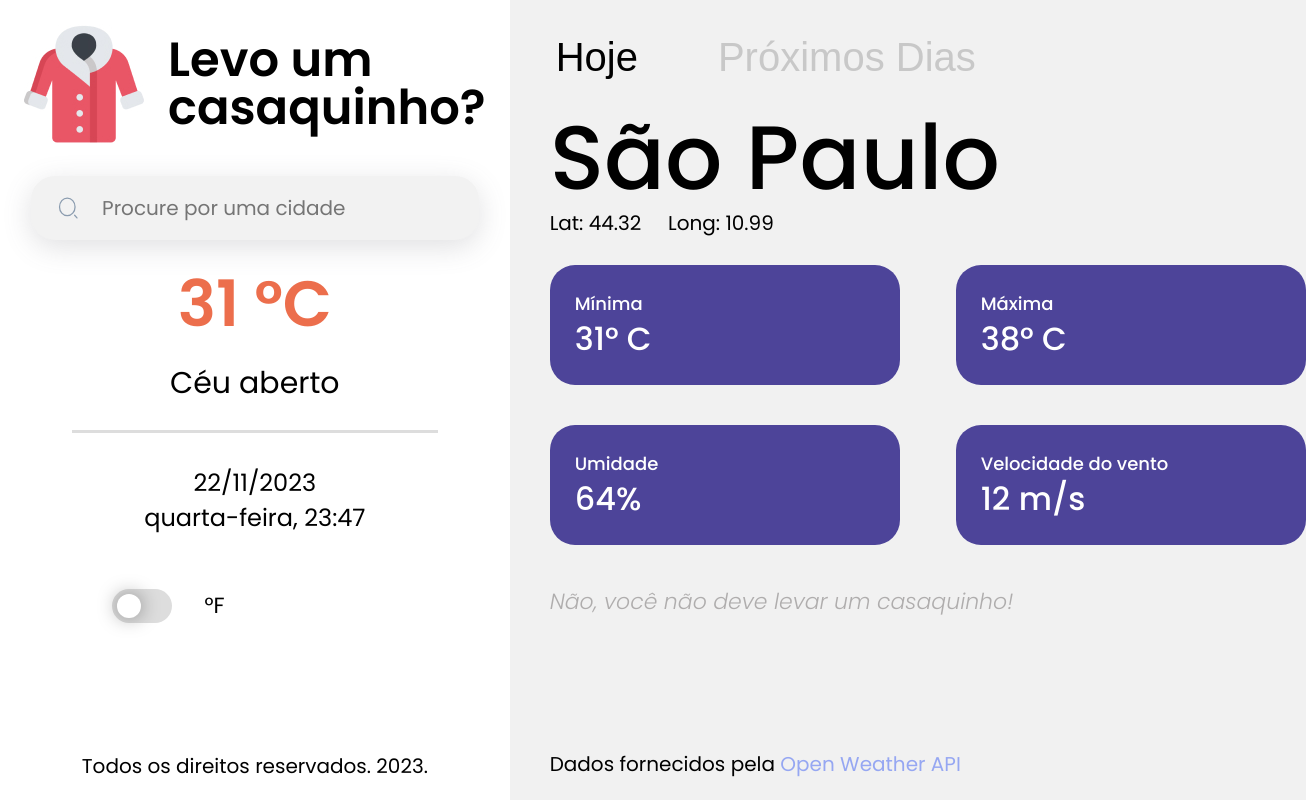
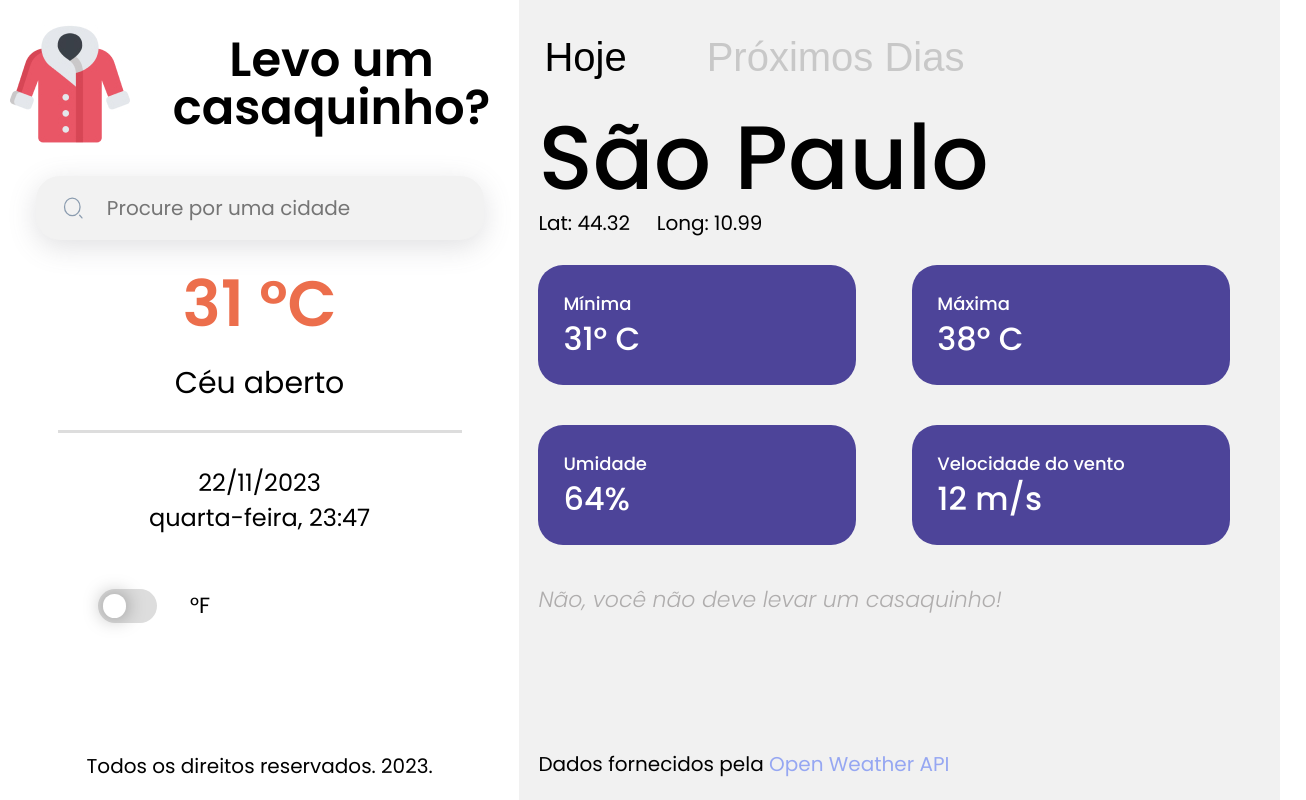
Before and after one commit to luiz-gustavo-alves/weather-report, a React (Vite) app: page /current in a window 1280 px wide. Shown: the whole page, 1306 px wide, since content can reach past the window. Built offline with nearby package versions, Linux system fonts and the light colour scheme.

Commit message:
style: add responsive layout

```diff
--- a/src/components/Dashboard/Menu/style.js
+++ b/src/components/Dashboard/Menu/style.js
@@ -1,22 +1,29 @@
 import styled from 'styled-components';
 
 export const Wrapper = styled.div`
-  margin: 1.5em;
+  margin: 1.5em 0.6em;
   display: flex;
   flex-direction: column;
   justify-content: space-between;
   gap: 2em;
+  min-width: 500px;
+
+  @media (max-width: 700px) {
+    min-width: auto;
+  }
 `;
 
 export const MainContent = styled.div`
   display: flex;
   flex-direction: column;
   gap: 2em;
+  height: 100%;
 `;
 
 export const Logo = styled.div`
   display: flex;
   align-items: center;
+  justify-content: center;
   gap: 1.5em;
 
   img {
@@ -26,6 +33,15 @@ export const Logo = styled.div`
   h1 {
     font-size: 48px;
     font-weight: 600;
+    text-align: center;
+  }
+
+  @media (max-width: 700px) {
+    flex-direction: column;
+
+    h1 {
+      margin: 0 1em;
+    }
   }
 `;
 
@@ -61,6 +77,14 @@ export const SearchBar = styled.div`
     img {
       height: 2.5em;
       display: flex;
+    }
+  }
+
+  @media (max-width: 1214px) {
+    width: calc(95% - 20px);
+
+    input {
+      font-size: 18px;
     }
   }
 `;
@@ -150,6 +174,10 @@ export const Options = styled.div`
     height: 2em;
     bottom: 0;
   }
+
+  @media (max-width: 1214px) {
+    justify-content: center;
+  }
 `;
 
 export const Footer = styled.div`
--- a/src/pages/Dashboard/CurrentWeather/index.jsx
+++ b/src/pages/Dashboard/CurrentWeather/index.jsx
@@ -1,8 +1,8 @@
-import { Container, Card, DisplayMessage } from './style';
+import { Wrapper, Container, Card, DisplayMessage } from './style';
 
 export default function CurrentWeather() {
   return (
-    <>
+    <Wrapper>
       <Container>
         <Card>
           <p className="details">Mínima</p>
@@ -24,6 +24,6 @@ export default function CurrentWeather() {
       <DisplayMessage>
         <p>Não, você não deve levar um casaquinho!</p>
       </DisplayMessage>
-    </>
+    </Wrapper>
   );
 }
--- a/src/pages/Dashboard/CurrentWeather/style.js
+++ b/src/pages/Dashboard/CurrentWeather/style.js
@@ -1,11 +1,27 @@
 import styled from 'styled-components';
+
+export const Wrapper = styled.div`
+  display: flex;
+  flex-direction: column;
+  height: 100%;
+`;
 
 export const Container = styled.div`
   display: grid;
-  grid-template-columns: repeat(2, 350px);
-  grid-template-rows: repeat(2, 120px);
   row-gap: 2.5rem;
   column-gap: 3.5rem;
+  grid-template-columns: repeat(2, 425px);
+  grid-template-rows: repeat(2, 120px);
+  margin-right: 1em;
+
+  @media (max-width: 1462px) {
+    grid-template-columns: repeat(2, 45%);
+  }
+
+  @media (max-width: 700px) {
+    grid-template-columns: repeat(1, 100%);
+    grid-template-rows: repeat(1, 100px);
+  }
 `;
 
 export const Card = styled.div`
@@ -18,7 +34,7 @@ export const Card = styled.div`
   border-radius: 25px;
   color: #ffffff;
   font-weight: 500;
-  max-width: 350px;
+  min-width: 300px;
 
   .details {
     font-size: 18px;
@@ -38,5 +54,5 @@ export const DisplayMessage = styled.div`
   font-style: italic;
   font-weight: 300;
   color: #afadad;
-  margin: 0.9rem 0;
+  margin: 2em 0;
 `;
--- a/src/pages/Dashboard/style.js
+++ b/src/pages/Dashboard/style.js
@@ -3,6 +3,10 @@ import styled from 'styled-components';
 export const Wrapper = styled.div`
   display: flex;
   height: 100dvh;
+
+  @media (max-width: 1214px) {
+    flex-direction: column;
+  }
 `;
 
 export const Content = styled.div`
@@ -12,7 +16,8 @@ export const Content = styled.div`
   justify-content: space-between;
   gap: 2em;
   background-color: #f1f1f1;
-  padding-left: 2.5em;
+  padding-left: 1.2em;
+  padding-right: 1.2em;
   padding-bottom: 1.6em;
 `;
 
@@ -20,6 +25,7 @@ export const MainContent = styled.div`
   display: flex;
   flex-direction: column;
   gap: 2em;
+  height: 100%;
 `;
 
 export const NavOptions = styled.div`
@@ -42,6 +48,16 @@ export const NavOptions = styled.div`
 
   .forecast {
     color: ${(props) => (props.$pathname === '/forecast' ? '#000000' : '#C8C8C8')};
+  }
+
+  @media (max-width: 700px) {
+    flex-direction: column;
+    gap: 1em;
+    margin-bottom: 0.5em;
+
+    button {
+      font-size: 28px;
+    }
   }
 `;
 
@@ -68,6 +84,24 @@ export const CityContainer = styled.div`
   ::-webkit-scrollbar-thumb {
     background: #000;
   }
+
+  @media (max-width: 700px) {
+    .name {
+      font-size: 52px;
+      text-align: center;
+      word-break: break-word;
+      white-space: inherit;
+      max-width: none;
+      overflow-x: hidden;
+      overflow-y: hidden;
+      margin-bottom: 0.3em;
+    }
+
+    .coordinates {
+      font-size: 18px;
+      text-align: center;
+    }
+  }
 `;
 
 export const ApiMessage = styled.div`
```
